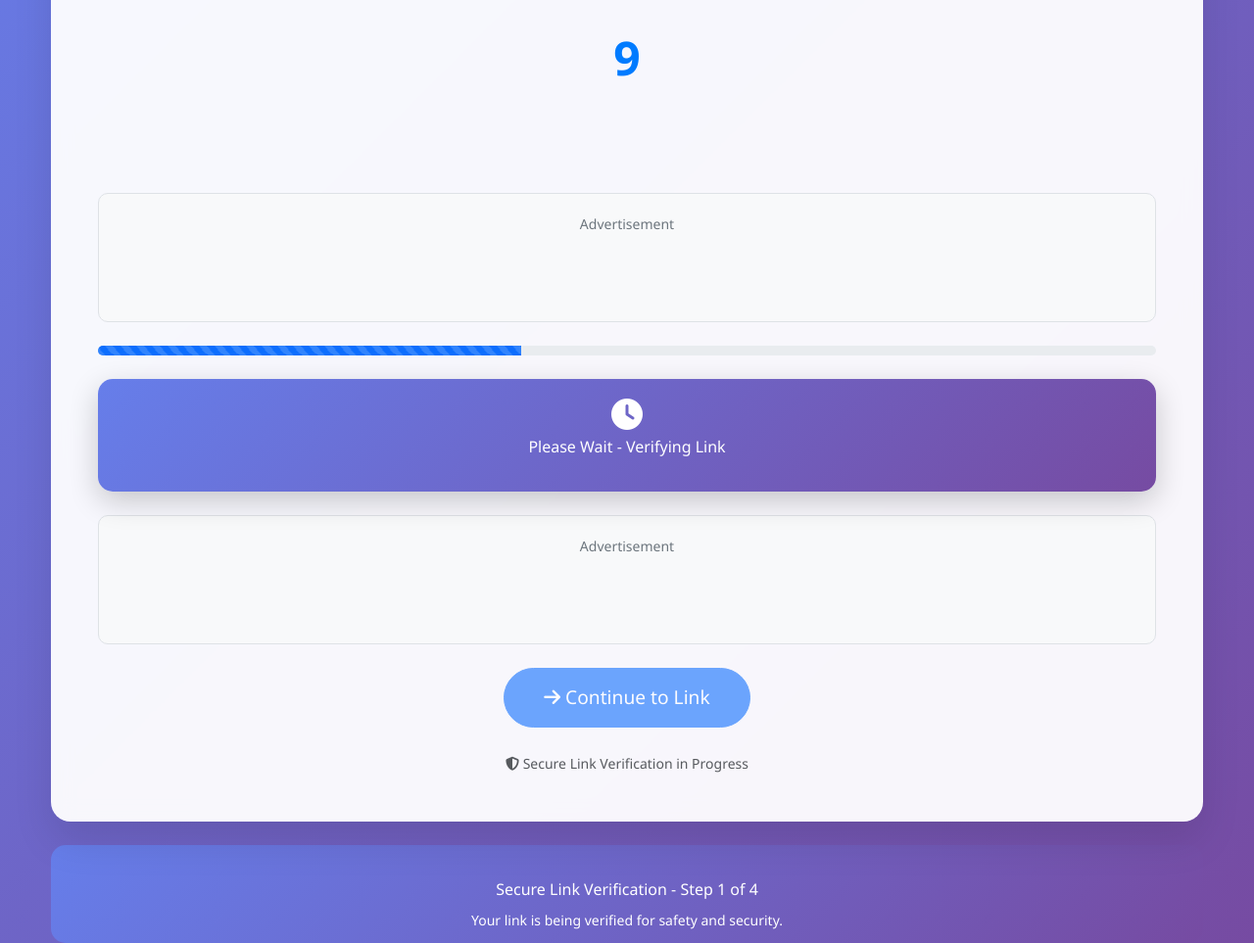
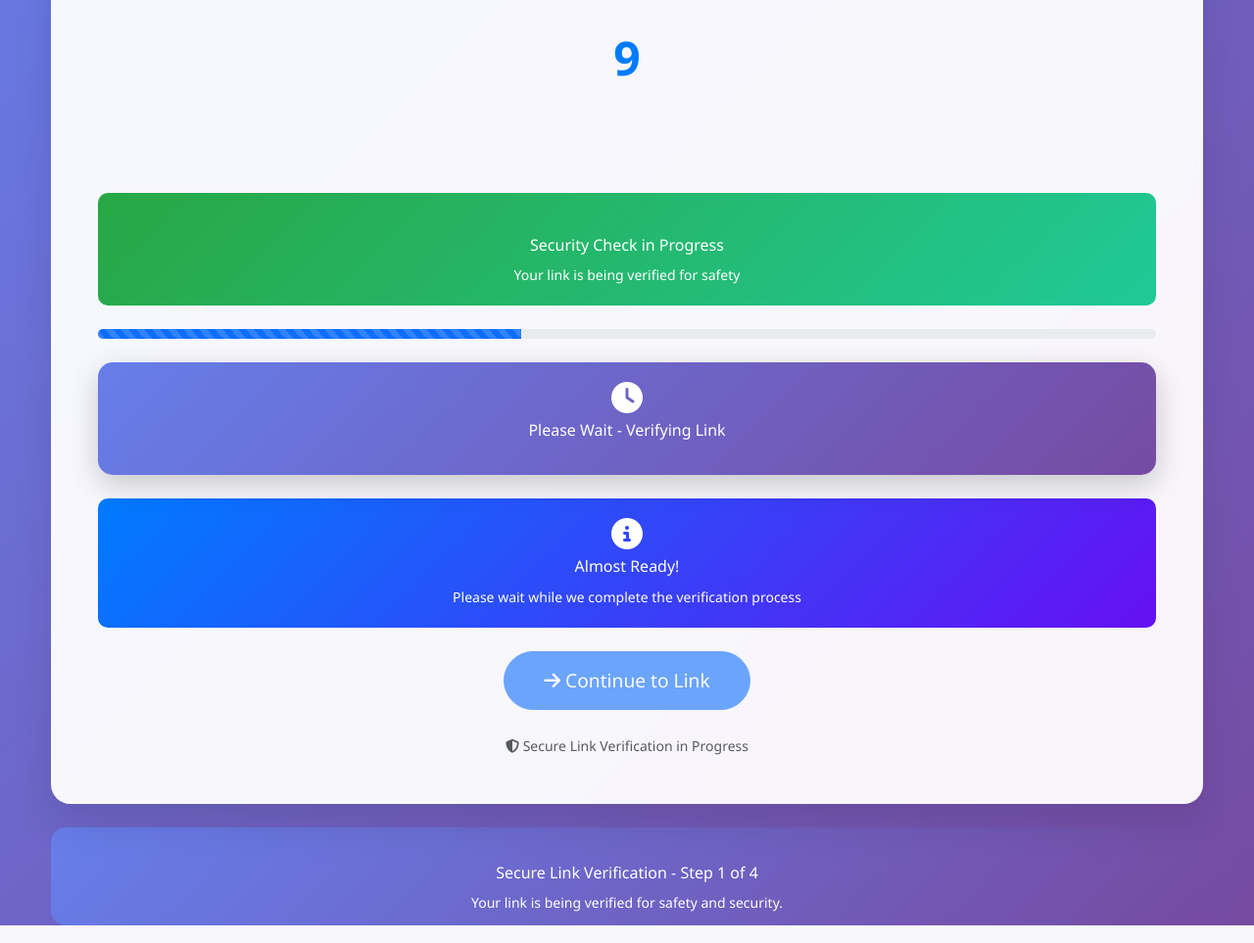
Before and after one commit to Ronnie7866/UrlShortner, a FastAPI app: a page that uses templates/intermediate.html in a window 1280 px wide. Shown: the part 295-1258 px from the top of the page at 98% size. Run offline with FastAPI, Linux system fonts and the light colour scheme; data comes from the database, SQL or seed files in the repository; both versions use the stored data as it was after the commit; some libraries are stand-ins or nearby versions.

Commit message:
fixed the ad container

```diff
--- a/templates/intermediate.html
+++ b/templates/intermediate.html
@@ -120,11 +120,12 @@
                                 <div class="timer-display" id="timer">15</div>
                             </div>
 
-                            <!-- Visible Banner Ad Container -->
-                            <div class="ad-container mb-4" style="min-height: 100px; background: #f8f9fa; border: 1px solid #dee2e6; border-radius: 10px; display: flex; align-items: center; justify-content: center; text-align: center; padding: 20px;">
-                                <div id="banner-ad-1" style="width: 100%; min-height: 90px;">
-                                    <!-- Banner ad will load here -->
-                                    <div style="color: #6c757d; font-size: 14px;">Advertisement</div>
+                            <!-- Engagement Container -->
+                            <div class="engagement-container mb-4" style="min-height: 100px; background: linear-gradient(135deg, #28a745, #20c997); border-radius: 10px; display: flex; align-items: center; justify-content: center; text-align: center; padding: 20px; color: white;">
+                                <div style="width: 100%;">
+                                    <i class="fas fa-shield-check fa-2x mb-2"></i>
+                                    <h6>Security Check in Progress</h6>
+                                    <small>Your link is being verified for safety</small>
                                 </div>
                             </div>
 
@@ -142,11 +143,12 @@
                                 </div>
                             </div>
 
-                            <!-- Second Banner Ad Container -->
-                            <div class="ad-container mb-4" style="min-height: 100px; background: #f8f9fa; border: 1px solid #dee2e6; border-radius: 10px; display: flex; align-items: center; justify-content: center; text-align: center; padding: 20px;">
-                                <div id="banner-ad-2" style="width: 100%; min-height: 90px;">
-                                    <!-- Second banner ad will load here -->
-                                    <div style="color: #6c757d; font-size: 14px;">Advertisement</div>
+                            <!-- Information Container -->
+                            <div class="info-container mb-4" style="min-height: 100px; background: linear-gradient(135deg, #007bff, #6610f2); border-radius: 10px; display: flex; align-items: center; justify-content: center; text-align: center; padding: 20px; color: white;">
+                                <div style="width: 100%;">
+                                    <i class="fas fa-info-circle fa-2x mb-2"></i>
+                                    <h6>Almost Ready!</h6>
+                                    <small>Please wait while we complete the verification process</small>
                                 </div>
                             </div>
 
@@ -212,32 +214,32 @@
         };
     </script>
 
-    <!-- Monetag Manual Ads - Load after page content -->
+    <!-- Monetag Manual Ads - Immediate Load -->
+    <!-- Monetag Native Banner Interstitial Ad -->
+    <script>(function(d,z,s){s.src='https://'+d+'/401/'+z;try{(document.body||document.documentElement).appendChild(s)}catch(e){}})('groleegni.net',9495861,document.createElement('script'))</script>
+
+    <!-- Monetag Vignette Banner Ad -->
+    <script>(function(d,z,s){s.src='https://'+d+'/401/'+z;try{(document.body||document.documentElement).appendChild(s)}catch(e){}})('gizokraijaw.net',9495866,document.createElement('script'))</script>
+
+    <!-- Monetag In-Page Push Ad -->
+    <script>(function(d,z,s){s.src='https://'+d+'/400/'+z;try{(document.body||document.documentElement).appendChild(s)}catch(e){}})('vemtoutcheeg.com',9499196,document.createElement('script'))</script>
+
+    <!-- Additional Monetag Ads for Maximum Revenue -->
     <script>
-        // Load ads after page is ready
-        document.addEventListener('DOMContentLoaded', function() {
-            // Monetag Native Banner Interstitial Ad
+        // Load additional ads after a delay to avoid conflicts
+        setTimeout(function() {
+            // Second interstitial ad
             (function(d,z,s){s.src='https://'+d+'/401/'+z;try{(document.body||document.documentElement).appendChild(s)}catch(e){}})('groleegni.net',9495861,document.createElement('script'));
 
-            // Monetag Vignette Banner Ad
+            // Second vignette ad
             (function(d,z,s){s.src='https://'+d+'/401/'+z;try{(document.body||document.documentElement).appendChild(s)}catch(e){}})('gizokraijaw.net',9495866,document.createElement('script'));
+        }, 3000);
 
-            // Monetag In-Page Push Ad
+        // Third wave of ads
+        setTimeout(function() {
+            // Third in-page push
             (function(d,z,s){s.src='https://'+d+'/400/'+z;try{(document.body||document.documentElement).appendChild(s)}catch(e){}})('vemtoutcheeg.com',9499196,document.createElement('script'));
-
-            // Load banner ads into containers after a short delay
-            setTimeout(function() {
-                // Load first banner ad
-                var bannerScript1 = document.createElement('script');
-                bannerScript1.innerHTML = "(function(d,z,s){s.src='https://'+d+'/401/'+z;try{document.getElementById('banner-ad-1').appendChild(s)}catch(e){}})('gizokraijaw.net',9495866,document.createElement('script'));";
-                document.body.appendChild(bannerScript1);
-
-                // Load second banner ad
-                var bannerScript2 = document.createElement('script');
-                bannerScript2.innerHTML = "(function(d,z,s){s.src='https://'+d+'/401/'+z;try{document.getElementById('banner-ad-2').appendChild(s)}catch(e){}})('groleegni.net',9495861,document.createElement('script'));";
-                document.body.appendChild(bannerScript2);
-            }, 1000);
-        });
+        }, 8000);
     </script>
 </body>
 </html>
```
Also changed, not shown: shortener.db.
